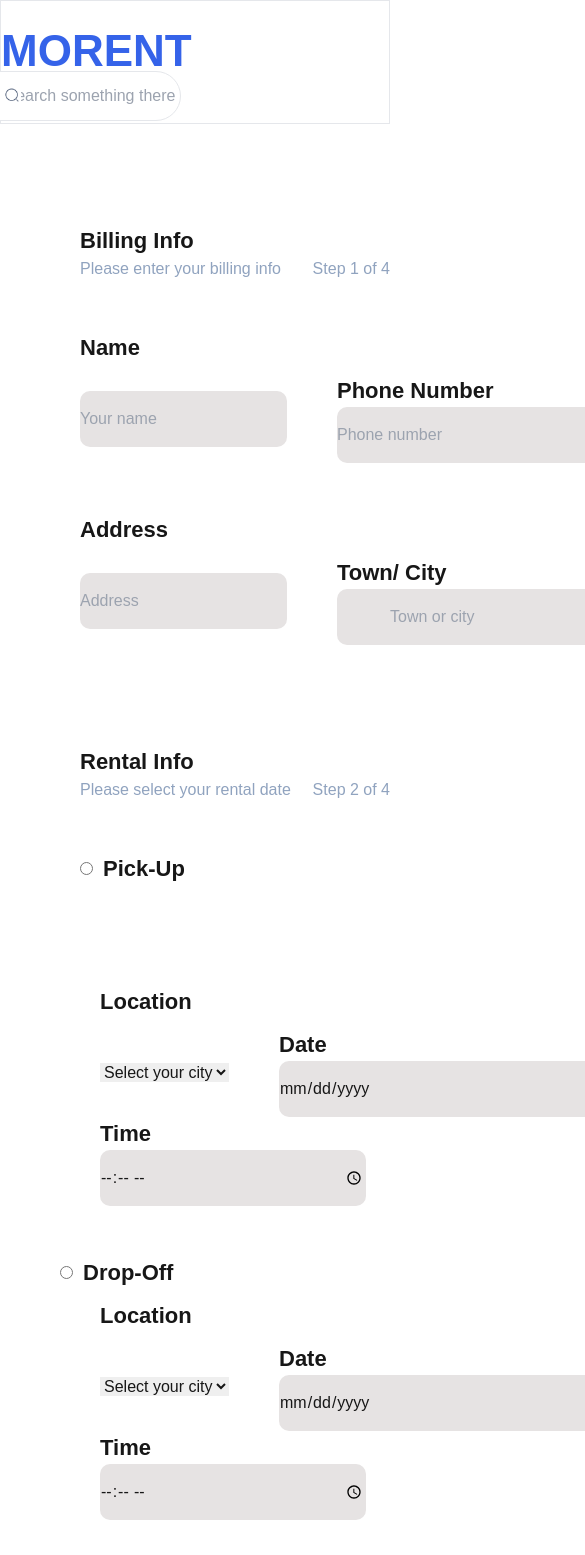
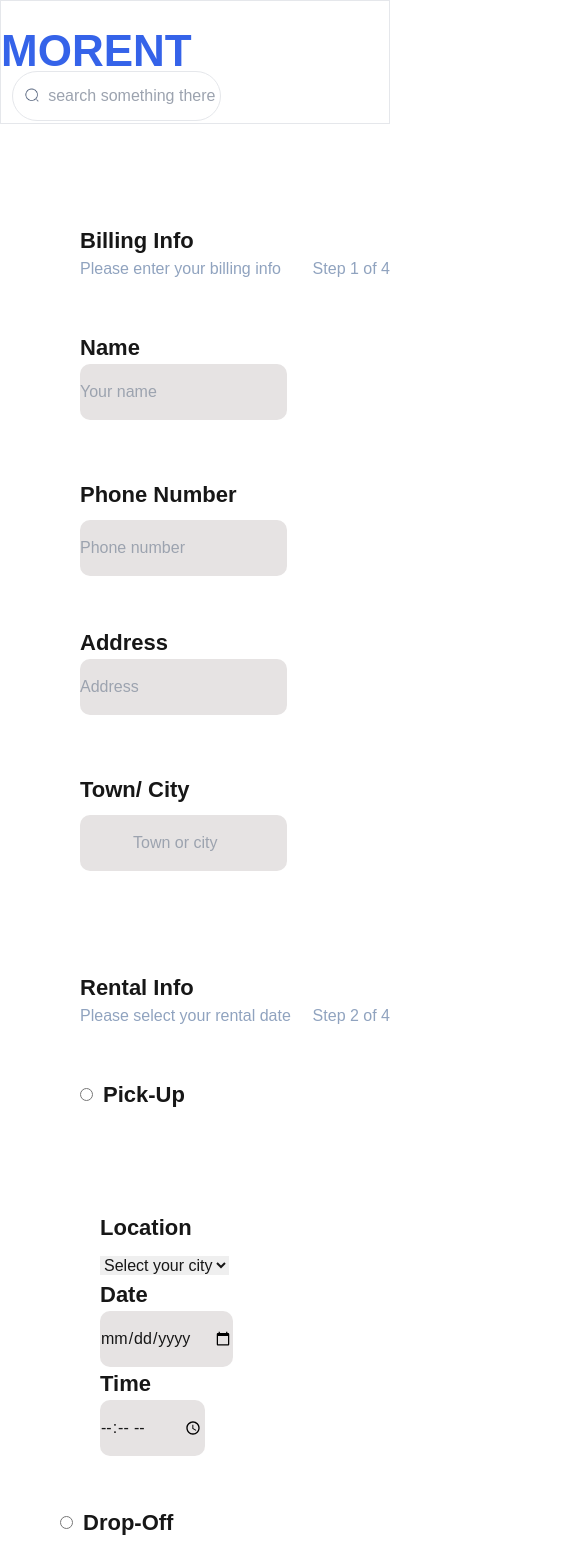
Before and after one commit to zaincoding/HackThon-Two, a Next.js app: page /Payment in a window 390 px wide. Shown: the top 1555 px of the page, 585 px wide, since content can reach past the window. Built offline with nearby package versions, Linux system fonts and the light colour scheme.

Commit message:
some issue fixed

```diff
--- a/components/Category/Footer/Footer.tsx
+++ b/components/Category/Footer/Footer.tsx
@@ -7,7 +7,7 @@ export default function Footer(){
 
         <div className="bg-white ml-[-200px]">
 
-<div className="md:relative mt-[100px] ml-[60px] hidden md:block">
+<div className="md:relative mt-[100px] ml-[60px] hidden">
 <span className='text-[44px] text-[#3563E9] font-bold  block'>MORENT</span>
 <p className="text-[#13131399]">Our vision is to provide convenience <span className="block">and help increase your sales business.</span></p>
 
@@ -78,15 +78,22 @@ export default function Footer(){
 
 
 
-<div className="relative mt-[60px] text-[12px] md:text-[16px]">
+<div className="flex gap-[100px] mt-[50px] ml-[90px] md:hidden">
+    <p>Privacy & Policy</p>
+    <p>Terms & Condition</p>
+</div>
 
-    <p>©2022 MORENT. All rights reserved</p>
+
+
+<div className="relative md:mt-[100px] mt-[30px] text-[12px] ml-[12px]">
+
+    <p className="md:block grid justify-items-center">©2024 MORENT. All rights reserved</p>
 
 </div>
 
-<div className="absolute ml-auto right-0 flex md:gap-[100px] mt-[-20px] text-[12px] md:text-[16px]">
+<div className="absolute ml-auto right-0 md:flex md:gap-[100px] mt-[-20px] hidden">
     <p>Privacy & Policy</p>
-    <p className="ml-[20px] ">Terms & Condition</p>
+    <p>Terms & Condition</p>
 </div>
 
         </div>
--- a/components/Category/Header/Header.tsx
+++ b/components/Category/Header/Header.tsx
@@ -12,7 +12,6 @@ export default function Header(){
 
 <div className='md:ml-[80px] md:flex ml-[50px]'>
       <p>
-      <Image className='md:hidden mt-[10px]' src='/images/banners/Ads 1.PNG' alt='asd1' width={400} height={100}/>
 
             <input type="radio" id="pic" name='pic'/>
             <label> Pick-Up</label><br/>
@@ -34,9 +33,10 @@ export default function Header(){
 
         </p>
 
-        <p className=' md:ml-[350px] mt-[50px]'>
+        <Image  className='h-[33px] my-[60px] md:ml-[150px]' src='/images/icons/arrow-signs.PNG' alt='asd1' width={33} height={33}/>
 
-        <Image className='md:hidden' src='/images/banners/Ads 2.PNG' alt='asd1' width={400} height={200}/>
+
+        <p className=' md:ml-[200px] mt-[50px]'>
 
             <input type="radio" id="pic" name='pic'/>
             <label> Drop-Off</label><br/>
--- a/components/Category/Header2.tsx
+++ b/components/Category/Header2.tsx
@@ -19,15 +19,17 @@ export default function Header2(){
     </p>
 
 
-    <p className='hidden md:block'> <span className='md:mx-[60px] text-[44px] text-[#3563E9] font-bold '>MORENT</span>
-    <input className='h-[50px] md:w-[400px]  rounded-full border-[1px]' type="text" name="search"  placeholder=' &nbsp;&nbsp;&nbsp;&nbsp;&nbsp;&nbsp; search something there'/>
+
+
+    <p className='hidden md:block'> <span className='md:mx-[60px] text-[44px] text-[#3563E9] font-bold'>MORENT</span>
+    <input className='h-[50px] md:w-[400px] rounded-full border-[1px] ' type="text" name="search"  placeholder=' &nbsp;&nbsp;&nbsp;&nbsp;&nbsp;&nbsp; search something there'/>
     <Image className='md:mx-[320px] ml-[200px] my-[-60px]' src='/images/icons/search.PNG' alt='search' height={20} width={20}/>
     </p>
 
-    <p className='relative md:hidden'> <span className='md:mx-[60px] text-[44px] text-[#3563E9] font-bold'>MORENT</span>
-    <input className='h-[50px] md:w-[400px] ml-[-220px] absolute mt-[70px] rounded-full border-[1px] ' type="text" name="search"  placeholder=' &nbsp;&nbsp;&nbsp;&nbsp;&nbsp;&nbsp; search something there'/>
-    <Image className='md:mx-[320px] md:ml-[100px] my-[-25px] absolute' src='/images/icons/search.PNG' alt='search' height={20} width={20}/>
-    </p>
+        <p className='relative  md:hidden'> <span className=' text-[44px] text-[#3563E9] font-bold'>MORENT</span>
+        <input className='h-[50px]  ml-[-180px] absolute mt-[70px] rounded-full border-[1px] ' type="text" name="search"  placeholder=' &nbsp;&nbsp;&nbsp;&nbsp;&nbsp;&nbsp; search something there'/>
+        <Image className='mx-[20px] my-[-25px] absolute' src='/images/icons/search.PNG' alt='search' height={20} width={20}/>
+        </p>
 
 
 </div>
--- a/components/Footer/Footer.tsx
+++ b/components/Footer/Footer.tsx
@@ -43,13 +43,21 @@ export default function Footer(){
 
 
 
-<div className="relative mt-[100px] text-[12px] md:text-[16px]">
 
-    <p>©2022 MORENT. All rights reserved</p>
+<div className="flex gap-[100px] mt-[50px] md:hidden">
+    <p>Privacy & Policy</p>
+    <p>Terms & Condition</p>
+</div>
+
+
+
+<div className="relative md:mt-[100px] mt-[30px] text-[12px] ml-[12px]">
+
+    <p className="md:block grid justify-items-center">©2024 MORENT. All rights reserved</p>
 
 </div>
 
-<div className="absolute ml-auto right-0 flex md:gap-[100px] mt-[-20px] text-[12px] md:text-[16px]">
+<div className="absolute ml-auto right-0 md:flex md:gap-[100px] mt-[-20px] hidden">
     <p>Privacy & Policy</p>
     <p>Terms & Condition</p>
 </div>
--- a/components/Header/Header.tsx
+++ b/components/Header/Header.tsx
@@ -24,9 +24,9 @@ export default function Header(){
     </p>
 
 
-    <p className='relative  md:hidden'> <span className='md:mx-[60px] text-[44px] text-[#3563E9] font-bold'>MORENT</span>
-    <input className='h-[50px] md:w-[400px] ml-[-200px] absolute mt-[70px] rounded-full border-[1px] ' type="text" name="search"  placeholder=' &nbsp;&nbsp;&nbsp;&nbsp;&nbsp;&nbsp; search something there'/>
-    <Image className='md:mx-[320px] md:ml-[100px] my-[-25px] absolute' src='/images/icons/search.PNG' alt='search' height={20} width={20}/>
+    <p className='relative  md:hidden'> <span className=' text-[44px] text-[#3563E9] font-bold'>MORENT</span>
+    <input className='h-[50px]  ml-[-180px] absolute mt-[70px] rounded-full border-[1px] ' type="text" name="search"  placeholder=' &nbsp;&nbsp;&nbsp;&nbsp;&nbsp;&nbsp; search something there'/>
+    <Image className='mx-[20px] my-[-25px] absolute' src='/images/icons/search.PNG' alt='search' height={20} width={20}/>
     </p>
 
 
--- a/components/Payment/Payment.tsx
+++ b/components/Payment/Payment.tsx
@@ -18,12 +18,13 @@ export default function Payment(){
 
             <div className="mt-[50px] ">
             <p className="text-[22px] font-bold">Name</p>
-            <div className="flex items-center gap-[50px] mt-[10px]">
-            <input className="w-[366px] h-[56px] bg-[#e6e3e3] rounded-[10px]" type='text' id='name' placeholder="Your name"/>
+            <div className="md:flex items-center md:gap-[50px] md:mt-[10px] leading-[50px]">
+            <input className="md:w-[366px] h-[56px] bg-[#e6e3e3] rounded-[10px]" type='text' id='name' placeholder="Your name"/>
+
 
           <div>
-            <p className="text-[22px] font-bold">Phone Number</p>
-            <input className="w-[366px] h-[56px] bg-[#e6e3e3] rounded-[10px] ml-auto mr-0" type='text' id='name' placeholder="Phone number"/>
+            <p className="text-[22px] font-bold mt-[50px]">Phone Number</p>
+            <input className=" md:w-[366px] h-[56px] bg-[#e6e3e3] rounded-[10px] ml-auto mr-0" type='text' id='name' placeholder="Phone number"/>
             </div>
             </div>
             </div>
@@ -31,12 +32,12 @@ export default function Payment(){
 
             <div className="mt-[50px] ">
             <p className="text-[22px] font-bold">Address</p>
-            <div className="flex items-center gap-[50px] mt-[10px]">
-            <input className="w-[366px] h-[56px] bg-[#e6e3e3] rounded-[10px]" type='text' id='name' placeholder="Address"/>
+            <div className="md:flex items-center gap-[50px] md:mt-[10px] leading-[50px]">
+            <input className="md:w-[366px] h-[56px] bg-[#e6e3e3] rounded-[10px]" type='text' id='name' placeholder="Address"/>
 
           <div>
-            <p className="text-[22px] font-bold">Town/ City</p>
-            <input className="w-[366px] h-[56px] bg-[#e6e3e3] rounded-[10px] ml-auto mr-0" type='text' id='name' placeholder="
+            <p className="text-[22px] font-bold mt-[50px]">Town/ City</p>
+            <input className="md:w-[366px] h-[56px] bg-[#e6e3e3] rounded-[10px] ml-auto mr-0" type='text' id='name' placeholder="
             Town or city"/>
             </div>
             </div>
@@ -65,7 +66,7 @@ export default function Payment(){
 
             <div className="mt-[10px] ml-[100px] ">
             <p className="text-[22px] font-bold">Location</p>
-            <div className="flex items-center gap-[50px] mt-[10px]">
+            <div className=" md:flex items-center gap-[50px] mt-[10px]">
 
 
              <select>
@@ -81,13 +82,13 @@ export default function Payment(){
 
           <div>
             <p className="text-[22px] font-bold">Date</p>
-            <input className="w-[366px] h-[56px] bg-[#e6e3e3] rounded-[10px] ml-auto mr-0" type='Date' id='name' placeholder="
+            <input className="md:w-[366px] h-[56px] bg-[#e6e3e3] rounded-[10px] ml-auto mr-0" type='Date' id='name' placeholder="
             Select your date"/>
             </div>
             </div>
             <div>
             <p className="text-[22px] font-bold">Time</p>
-            <input className="w-[266px] h-[56px] bg-[#e6e3e3] rounded-[10px] ml-auto mr-0" type='Time' id='name' placeholder="
+            <input className="md:w-[266px] h-[56px] bg-[#e6e3e3] rounded-[10px] ml-auto mr-0" type='Time' id='name' placeholder="
             Select your time"/>
             </div>
             </div>
@@ -108,7 +109,7 @@ export default function Payment(){
 
             <div className="mt-[10px] ml-[100px] ">
             <p className="text-[22px] font-bold">Location</p>
-            <div className="flex items-center gap-[50px] mt-[10px]">
+            <div className="md:flex items-center gap-[50px] mt-[10px]">
 
 
              <select>
@@ -124,13 +125,13 @@ export default function Payment(){
 
           <div>
             <p className="text-[22px] font-bold">Date</p>
-            <input className="w-[366px] h-[56px] bg-[#e6e3e3] rounded-[10px] ml-auto mr-0" type='Date' id='name' placeholder="
+            <input className="md:w-[366px] h-[56px] bg-[#e6e3e3] rounded-[10px] ml-auto mr-0" type='Date' id='name' placeholder="
             Select your date"/>
             </div>
             </div>
             <div>
             <p className="text-[22px] font-bold">Time</p>
-            <input className="w-[266px] h-[56px] bg-[#e6e3e3] rounded-[10px] ml-auto mr-0" type='Time' id='name' placeholder="
+            <input className="md:w-[266px] h-[56px] bg-[#e6e3e3] rounded-[10px] ml-auto mr-0" type='Time' id='name' placeholder="
             Select your time"/>
             </div>
             </div>
@@ -156,12 +157,12 @@ export default function Payment(){
 
             <div className="mt-[50px] ">
             <p className="text-[22px] font-bold">Card Number</p>
-            <div className="flex items-center gap-[50px] mt-[10px]">
-            <input className="w-[366px] h-[56px] bg-[#e6e3e3] rounded-[10px]" type='text' id='name' placeholder="Card Number"/>
+            <div className="md:flex items-center gap-[50px] mt-[10px]">
+            <input className="md:w-[366px] h-[56px] bg-[#e6e3e3] rounded-[10px]" type='text' id='name' placeholder="Card Number"/>
 
           <div>
             <p className="text-[22px] font-bold">Expiration Date</p>
-            <input className="w-[366px] h-[56px] bg-[#e6e3e3] rounded-[10px] ml-auto mr-0" type='text' id='name' placeholder="DD/MM/YY"/>
+            <input className="md:w-[366px] h-[56px] bg-[#e6e3e3] rounded-[10px] ml-auto mr-0" type='text' id='name' placeholder="DD/MM/YY"/>
             </div>
             </div>
             </div>
@@ -169,12 +170,12 @@ export default function Payment(){
 
             <div className="mt-[50px] ">
             <p className="text-[22px] font-bold">Card Holder</p>
-            <div className="flex items-center gap-[50px] mt-[10px]">
-            <input className="w-[366px] h-[56px] bg-[#e6e3e3] rounded-[10px]" type='text' id='name' placeholder="Card Holder"/>
+            <div className="md:flex items-center gap-[50px] mt-[10px]">
+            <input className="md:w-[366px] h-[56px] bg-[#e6e3e3] rounded-[10px]" type='text' id='name' placeholder="Card Holder"/>
 
           <div>
             <p className="text-[22px] font-bold">CVC</p>
-            <input className="w-[366px] h-[56px] bg-[#e6e3e3] rounded-[10px] ml-auto mr-0" type='text' id='name' placeholder="
+            <input className="md:w-[366px] h-[56px] bg-[#e6e3e3] rounded-[10px] ml-auto mr-0" type='text' id='name' placeholder="
             CVC"/>
             </div>
             </div>
```
Also changed, not shown: public/images/icons/arrow-signs.PNG (added).
